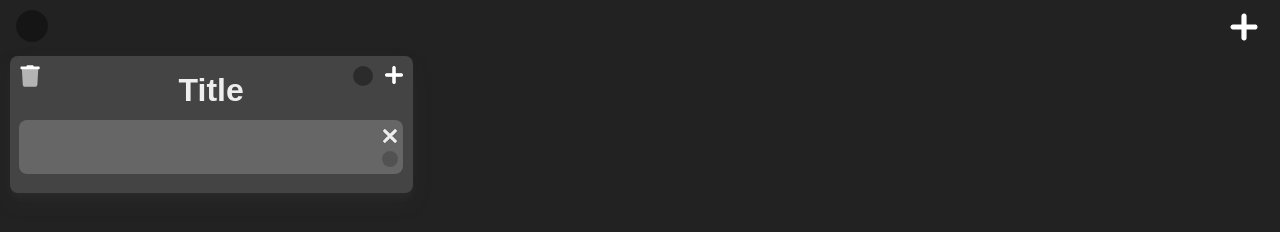
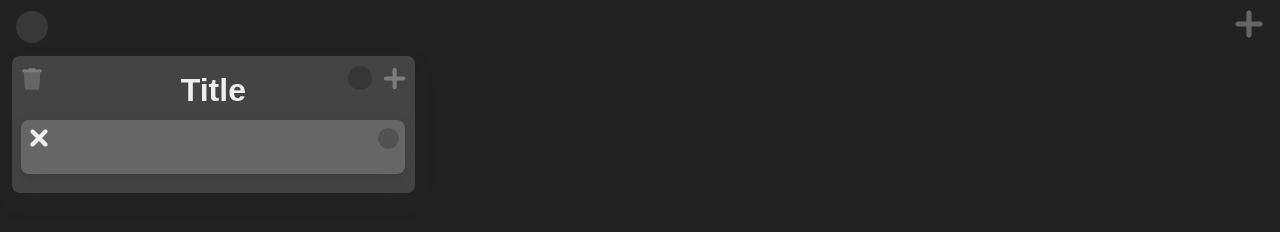
Before and after one commit to erfanpaslar/Drag-N-Drop-ToDo, a plain HTML site: page index.html in a window 1280 px wide. Drawn offline with Linux system fonts and the light colour scheme.

Commit message:
css and html OK lets go to js to save

```diff
--- a/css/styles.css
+++ b/css/styles.css
@@ -9,6 +9,14 @@ body {
   background: #222;
   color: #eee;
 }
+/* 1.0 no Border and outline */
+.nbno {
+  border: 0;
+  outline: 0;
+}
+.cPtr {
+  cursor: pointer;
+}
 /*1.1 scrollbar */
 ::-webkit-scrollbar {
   margin: 1rem 0;
@@ -16,13 +24,11 @@ body {
   height: 0px;
   cursor: auto;
 }
-
 ::-webkit-scrollbar-track {
   background-color: #0000;
   -webkit-border-radius: 1rem;
   border-radius: 1rem;
 }
-
 ::-webkit-scrollbar-thumb {
   -webkit-border-radius: 1rem;
   border-radius: 1rem;
@@ -36,18 +42,76 @@ body {
   }
 }
 
+/* 1.2 image backgrounds and...*/
+.xImg {
+  -webkit-mask: url(../images/x.svg) no-repeat center;
+  mask: url(../images/x.svg) no-repeat center;
+  background-color: #eee5;
+}
+.boxShadow {
+  box-shadow: 0 10px 20px rgba(65, 65, 65, 0.16), 0 6px 6px rgba(0, 0, 0, 0.085);
+}
 /* 2.Section toolbar		  	*/
+
+.toolbar {
+  height: 4rem;
+}
+#hintText {
+  position: flex;
+  font-size: 1.7rem;
+  overflow-y: hidden;
+  color: #ffcf11;
+  margin-top: 0;
+  text-shadow: 0 10px 20px rgba(65, 65, 65, 0.16),
+    0 6px 6px rgba(0, 0, 0, 0.085);
+  /* align-items: center; */
+  /* margin-top: 0; */
+  text-align: center;
+  justify-content: center;
+}
+
+.addCollection {
+  position: absolute;
+  top: 0.9rem;
+  right: 1.2rem;
+  width: 1.5rem;
+  height: 1.5rem;
+  transform: rotate(45deg);
+  transition: transform 0.2s ease-out;
+  /* .cPtr */
+  /* .nbno */
+  /* .xImg */
+}
+.addCollection:hover {
+  transform: scale(1.2) rotate(45deg);
+  transition: transform 0.2s ease-in;
+}
+
+.colorPickerBgWrapper {
+  position: absolute;
+  background: #6665;
+  left: 1rem;
+  top: 0.7rem;
+  border-radius: 50%;
+  /* .cPtr */
+}
+.colorPickerBgWrapper input[type="color"] {
+  width: 2rem;
+  height: 2rem;
+}
+
+@media screen and (min-width: 768px) {
+  .toolbar {
+    height: 3rem;
+  }
+
+  .addCollection {
+    position: absolute;
+    top: 0.75rem;
+  }
+}
+
 /* 3.Section each box		  	*/
-/* 4.Section each todo			*/
-
-/* ********************************************************************************* */
-/* ********************************************************************************* */
-/* ********************************************************************************* */
-/* ********************************************************************************* */
-/* ********************************************************************************* */
-/* ********************************************************************************* */
-/* ********************************************************************************* */
-
 .todo-box {
   display: flex;
   position: relative;
@@ -61,170 +125,68 @@ body {
   text-align: center;
   font-size: 2rem;
   padding: 0.5rem 0 0 0;
-  margin: 0.5rem 4rem;
-  outline: 0;
-  border: 0;
+  margin: 0.5rem 5rem;
+  /* .nbno */
+  transition: filter 0.5s cubic-bezier(0.445, 0.05, 0.55, 0.95);
+}
+.todoTitle:focus {
+  filter: brightness(150%);
 }
 
-.todoItem {
-  font-size: 1.2rem;
-  width: 100vw;
-  padding: 1rem 2rem 1rem 1rem;
-  box-sizing: border-box;
-  margin: 0.2rem auto;
-  background: #666;
-  cursor: pointer;
-  /* transition: background 0.1s linear; */
+/* 3.1 items in todo box */
+.colorPickerBoxWrapper {
+  position: absolute;
+  background: #2226;
+  right: 2.7rem;
+  top: 0.6rem;
+  border-radius: 50%;
+  /* cPtr */
+}
+.colorPickerBoxWrapper input[type="color"] {
+  width: 1.5rem;
+  height: 1.5rem;
+}
+.colorPickerBoxWrapper:hover {
+  transform: scale(1.1);
 }
 
-.todoItemContainer {
-  position: relative;
-  margin: 0 auto;
+.addItem {
+  position: absolute;
+  top: 0.79rem;
+  right: 0.7rem;
+  width: 1.2rem;
+  height: 1.2rem;
+  transform: rotate(45deg);
+  transition: transform 0.2s ease-out;
+  /* xImg */
+  /* cPtr */
+  /* nbno */
 }
-
-.removeItem {
-  position: absolute;
-  cursor: pointer;
-  right: 0.3rem;
-  top: 0.7rem;
-  width: 1rem;
-  height: 1rem;
-  /* background-image: url(../images/x.svg); */
-  background-color: #eee;
-  -webkit-mask: url(../images/x.svg) no-repeat center;
-  mask: url(../images/x.svg) no-repeat center;
-}
-
-.toolbar {
-  height: 3rem;
-}
-.addCollection {
-  position: absolute;
-  top: 0.7rem;
-  right: 1.5rem;
-  width: 1.5rem;
-  height: 2rem;
-  cursor: pointer;
-  outline: none;
-  border: none;
-  background-color: #fff;
-  -webkit-mask: url(../images/x.svg) no-repeat center;
-  mask: url(../images/x.svg) no-repeat center;
-  transform: rotate(45deg);
-  transition: transform 0.2s ease;
-}
-.addCollection:hover {
+.addItem:hover {
   transform: scale(1.2) rotate(45deg);
-  transition: transform 0.2s ease;
-}
-.colorPickerBgWrapper {
-  position: absolute;
-  background: rgba(0, 0, 0, 0.363);
-  left: 1rem;
-  top: 0.6rem;
-  border-radius: 50%;
-  cursor: pointer;
-}
-
-.colorPickerBgWrapper input[type="color"] {
-  width: 2rem;
-  height: 2rem;
-}
-
-.colorPickerBoxWrapper {
-  position: absolute;
-  background: rgba(0, 0, 0, 0.363);
-  right: 2.5rem;
-  top: 0.6rem;
-  border-radius: 50%;
-  cursor: pointer;
-}
-.colorPickerBoxWrapper input[type="color"] {
-  width: 1.25rem;
-  height: 1.25rem;
-}
-.colorPickerWrapper {
-  position: absolute;
-  background: rgba(0, 0, 0, 0.192);
-  top: 2.1rem;
-  right: 0.3rem;
-  border-radius: 50%;
-  cursor: pointer;
-}
-input[type="color"] {
-  cursor: pointer;
-  opacity: 0;
-  width: 1rem;
-  height: 1rem;
-  border: none;
-  background: #0000;
-  padding: 0;
-}
-
-.input {
-  outline: 0;
-  border: 0;
-}
-.enabled {
-  cursor: text;
-  /* transform: scale(1.1); */
-  transition: transform 0.1s linear;
+  transition: transform 0.2s ease-in;
 }
 
 .remove {
   position: absolute;
-  top: 0.5rem;
+  top: 0.7rem;
   left: 0.5rem;
   width: 1.5rem;
   height: 1.5rem;
-  cursor: pointer;
-  outline: none;
-  border: none;
-  background-color: #fff;
+  background-color: #eee5;
   -webkit-mask: url(../images/trash.svg) no-repeat center;
   mask: url(../images/trash.svg) no-repeat center;
-  transition: transform 0.2s ease;
+  transition: transform 0.2s ease-out;
+  /* cPtr */
+  /* nbno */
 }
 .remove:hover {
   transform: scale(1.2);
-  transition: transform 0.2s ease;
+  transition: transform 0.2s ease-in;
 }
-.addItem {
-  position: absolute;
-  top: 0.7rem;
-  right: 0.7rem;
-  width: 1rem;
-  height: 1rem;
-  cursor: pointer;
-  outline: none;
-  border: none;
-  background-color: #fff;
-  -webkit-mask: url(../images/x.svg) no-repeat center;
-  mask: url(../images/x.svg) no-repeat center;
-  transform: rotate(45deg);
-  transition: transform 0.2s ease;
-}
-.addItem:hover {
-  transform: scale(1.2) rotate(45deg);
-  transition: transform 0.2s ease;
-}
-.boxShadow {
-  box-shadow: 0 10px 20px rgba(65, 65, 65, 0.16),
-    0 6px 6px rgba(90, 90, 90, 0.085);
-}
-.todo-box:hover {
-  /* background: aqua; */
-  /* transition: background 0.1s linear; */
-}
-.dragOver {
-  /* background: #5555 !important; */
-  filter: brightness(150%);
-  padding: 0 0 5rem 0;
-  transition-duration: 0.5s;
-}
+
 @media screen and (min-width: 768px) {
   .todoContainer {
-    margin: auto;
     display: grid;
     grid-template-columns: repeat(2, 1fr);
     margin: auto 0vw;
@@ -236,27 +198,98 @@ input[type="color"] {
     border-radius: 0.5rem;
     margin: 0.5rem auto;
   }
+}
+@media screen and (min-width: 1024px) {
+  .todoContainer {
+    grid-template-columns: repeat(3, 1fr);
+    width: 100vw;
+  }
+  .todo-box {
+    width: 31.5vw;
+  }
+}
+
+/* 4.Section each todo			*/
+.wantToDeleteItem {
+  background: #fc3a52 !important;
+}
+.todoItem {
+  font-size: 1.2rem;
+  width: 100vw;
+  padding: 1rem 2.25rem 1rem 2.25rem;
+  box-sizing: border-box;
+  margin: 0.2rem auto;
+  background: #666;
+  /* .cPtr */
+}
+
+.todoItemContainer {
+  position: relative;
+  margin: 0 auto;
+}
+
+.removeItem {
+  position: absolute;
+  cursor: pointer;
+  left: 0.5rem;
+  top: 0.7rem;
+  width: 1.25rem;
+  height: 1.25rem;
+  background-color: #eee;
+  /* xImg */
+}
+
+.colorPickerWrapper {
+  position: absolute;
+  background: rgba(0, 0, 0, 0.192);
+  top: 0.7rem;
+  right: 0.4rem;
+  border-radius: 50%;
+  cursor: pointer;
+}
+.colorPickerWrapper:hover {
+  transform: scale(1.25);
+}
+
+input[type="color"] {
+  cursor: pointer;
+  opacity: 0;
+  width: 1.3rem;
+  height: 1.3rem;
+  border: none;
+  background: #0000;
+  padding: 0;
+}
+
+.enabled {
+  cursor: text;
+  filter: brightness(130%);
+  transition: filter 0.1s linear;
+}
+
+.dragOver {
+  filter: brightness(150%);
+  padding: 0 0 5rem 0;
+  transition-duration: 0.5s;
+}
+
+@media screen and (min-width: 768px) {
   .todoItem {
     border-radius: 0.5rem;
     width: 45vw;
   }
 }
 @media screen and (min-width: 1024px) {
-  .todoContainer {
-    display: grid;
-    grid-template-columns: repeat(3, 1fr);
-    width: 99vw;
-    margin: auto 0vw;
-  }
-  .todo-box {
-    width: 31.5vw;
-    max-height: 90vh;
-    overflow-y: auto;
-    border-radius: 0.5rem;
-    margin: 0.5rem auto;
-  }
   .todoItem {
     border-radius: 0.5rem;
     width: 30vw;
   }
 }
+
+/* ********************************************************************************* */
+/* ********************************************************************************* */
+/* ********************************************************************************* */
+/* ********************************************************************************* */
+/* ********************************************************************************* */
+/* ********************************************************************************* */
+/* ********************************************************************************* */
--- a/index.html
+++ b/index.html
@@ -9,10 +9,11 @@
   </head>
   <body spellcheck="false">
     <div class="toolbar">
-      <span class="colorPickerBgWrapper">
+      <span class="colorPickerBgWrapper cPtr">
         <input type="color" onChange="changeColorBg(this)" value="#444444" />
       </span>
-      <button class="widget addCollection" onclick="addCollection()"></button>
+      <button class="widget addCollection xImg nbno cPtr" onclick="addCollection()"></button>
+			<!-- <h2 id="hintText" ></h2> -->
     </div>
     <div id="todoContainer" class="todoContainer">
       <div
@@ -23,15 +24,16 @@
         ondragenter="dragEnter(0)"
         ondragleave="dragLeave(0)"
       >
-        <span class="colorPickerBoxWrapper">
+        <span class="colorPickerBoxWrapper cPtr">
           <input type="color" onChange="changeColorBox(this)" value="#444444" />
         </span>
-        <h2 class="todoTitle" contenteditable>Title</h2>
-        <button class="widget addItem" onclick="addItem(0)"></button>
-        <button class="widget remove" onclick="remove(0)"></button>
+        <h2 class="todoTitle nbno" contenteditable>Title</h2>
+        <button class="addItem xImg nbno cPtr" onclick="addItem(0)" onmouseout="doNotWantToAddItem(this)"
+				onmouseover="wantToAddItem(this)"></button>
+        <button class="remove nbno cPtr" ondblclick="remove(0)" onmouseout="doNotWantToDeleteBox(this)" onmouseover="wantToDeleteBox(this)"></button>
         <div class="todoItemContainer">
           <div
-            class="todoItem input"
+            class="todoItem cPtr nbno boxShadow"
             ondrag="drag(event)"
             draggable="true"
             readonly="true"
@@ -39,8 +41,8 @@
             onblur="lostFocused(this)"
             contenteditable
           ></div>
-          <span class="widget removeItem" onclick="removeItem(this)"></span>
-          <span class="colorPickerWrapper">
+          <span class="removeItem xImg" onmouseout="doNotWantToDeleteItem(this)" onmouseover="wantToDeleteItem(this)" ondblclick="removeItem(this)"></span>
+          <span class="colorPickerWrapper cPtr">
             <input
               id="aa"
               type="color"
--- a/js/app.js
+++ b/js/app.js
@@ -89,6 +89,7 @@ function addItem(toCol) {
   children[children.length - 2].childNodes[1].focus();
 }
 function remove(toCol) {
+  document.getElementById("hintText").innerHTML = "";
   document.getElementById(`box${toCol}`).remove();
 }
 
@@ -186,7 +187,32 @@ function changeColorBg(me) {
     : "#222"; //+
   console.log(me.parentNode.parentNode.childNodes);
 }
+function wantToDeleteItem(me) {
+  me.parentNode.childNodes[1].classList.add("wantToDeleteItem");
+}
+function doNotWantToDeleteItem(me) {
+  me.parentNode.childNodes[1].classList.remove("wantToDeleteItem");
+}
+function wantToDeleteBox(me) {
+  me.parentNode.classList.add("wantToDeleteItem");
+}
+function doNotWantToDeleteBox(me) {
+  me.parentNode.classList.remove("wantToDeleteItem");
+}
+function wantToAddItem(me) {
+  me.parentNode.classList.add("dragOver");
+}
+function doNotWantToAddItem(me) {
+  me.parentNode.classList.remove("dragOver");
+}
 
+//removed
+function changeTextOnTop(text = "") {
+  document.getElementById("hintText").innerHTML = text;
+  setTimeout(() => {
+    document.getElementById("hintText").innerHTML = "";
+  }, 5000);
+}
 // const aCollection={
 // 	id:0,
 // 	content=[
```
